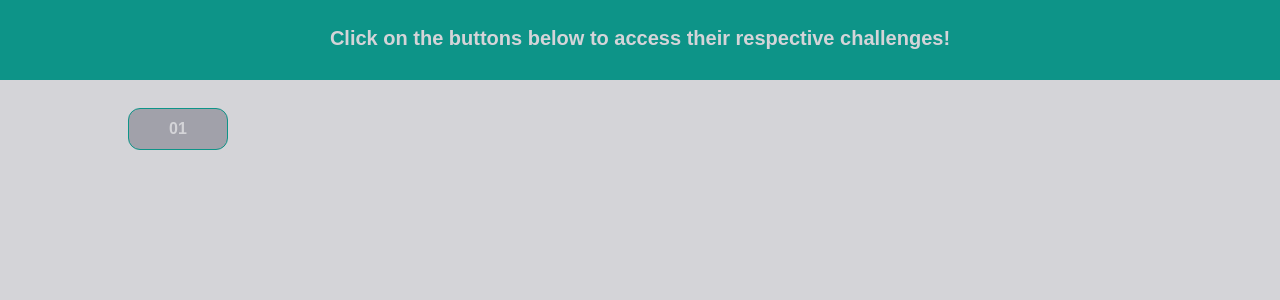
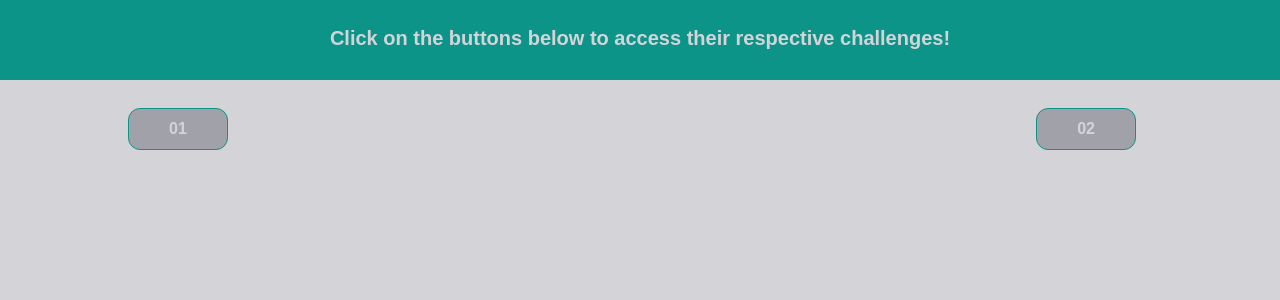
Before and after one commit to kelitasukita/training-programming-logic, a Next.js app: page / in a window 1280 px wide. Shown: the top 300 px of the page. Built offline with nearby package versions, Linux system fonts and the light colour scheme.

Commit message:
Call page challenge 02

```diff
--- a/src/app/page.tsx
+++ b/src/app/page.tsx
@@ -13,6 +13,7 @@ export default function Home() {
       <article className='flex flex-wrap justify-between items-center w-4/5 mx-auto'>
 
         <ButtonLink href="/challenge-01">01</ButtonLink>
+        <ButtonLink href="/challenge-01">02</ButtonLink>
 
 
       </article>
```
